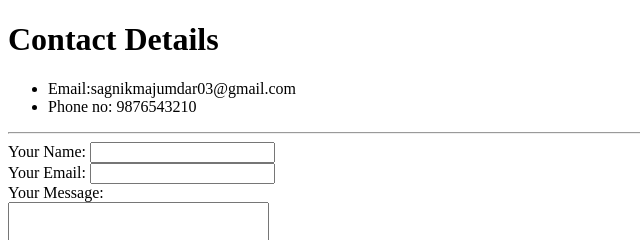
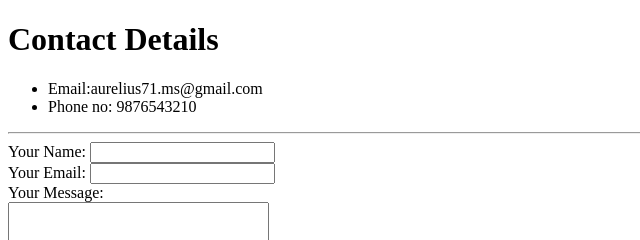
Before and after one commit to sagnik03/cv, a plain HTML site: page contact_me.html in a window 1280 px wide. Shown: the top 240 px of the page, 0-640 px from the left. Drawn offline with Linux system fonts and the light colour scheme.

Commit message:
Update contact_me.html

```diff
--- a/contact_me.html
+++ b/contact_me.html
@@ -9,7 +9,7 @@
 <body>
     <h1>Contact Details</h1>
     <ul>
-        <li>Email:sagnikmajumdar03@gmail.com</li>
+        <li>Email:aurelius71.ms@gmail.com</li>
         <li>Phone no: 9876543210</li>
     </ul>
     <hr>
```
